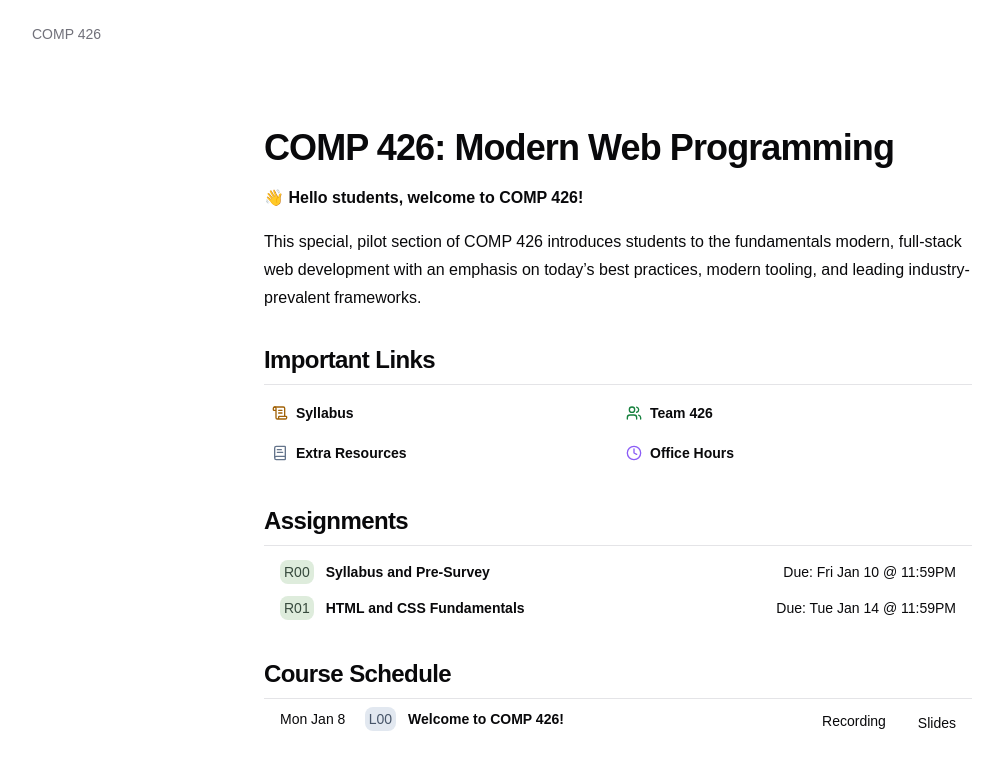
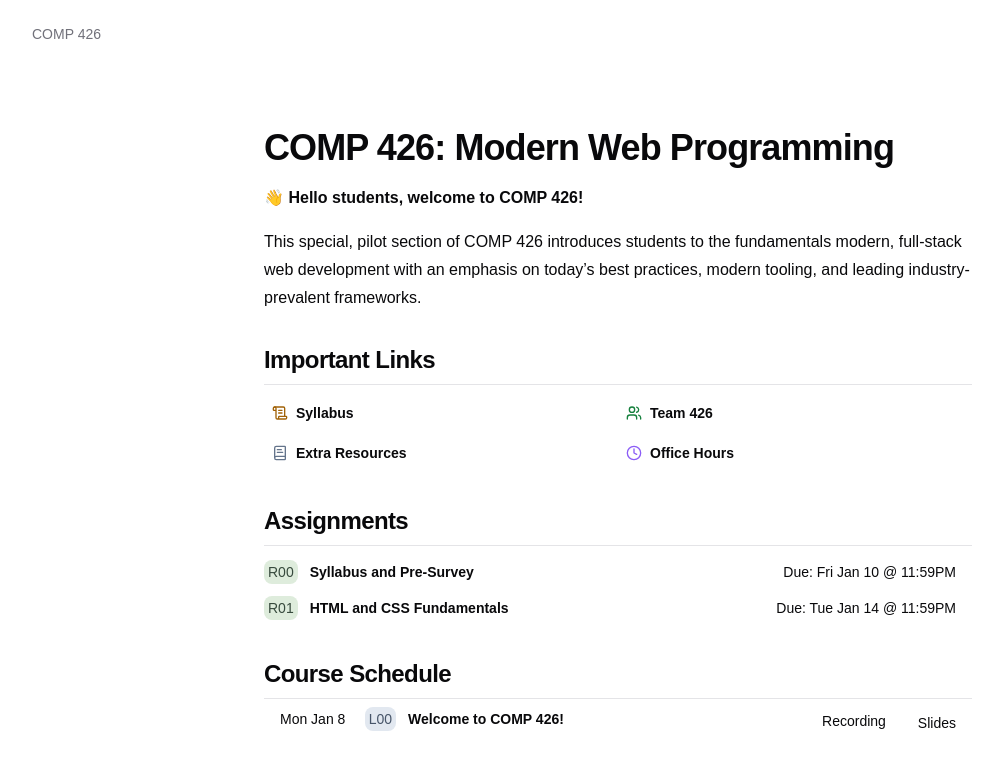
Before and after one commit to comp426-25s/comp426-25s.github.io, a Next.js app: page / in a window 1280 px wide. Shown: the top 770 px of the page, without its empty margins (22-1025 px from the left). Built offline with nearby package versions, Linux system fonts and the light colour scheme.

Commit message:
Fix Button Padding

```diff
--- a/components/widgets/assignment-listing.tsx
+++ b/components/widgets/assignment-listing.tsx
@@ -5,7 +5,7 @@ import Link from 'next/link';
 
 export default function AssignmentListing(props: {item: AssignmentItem}) {
     return (
-        <Button variant="ghost" className="flex flex-row w-full items-center h-16 sm:h-9">
+        <Button variant="ghost" className="flex flex-row w-full items-center h-16 pl-0 sm:h-9">
             <Link href={props.item.url ?? ''} className="flex flex-col sm:flex-row w-full items-start sm:items-center">
                 {/* Identity Section */}
                 <div className="flex flex-row items-center">
```
